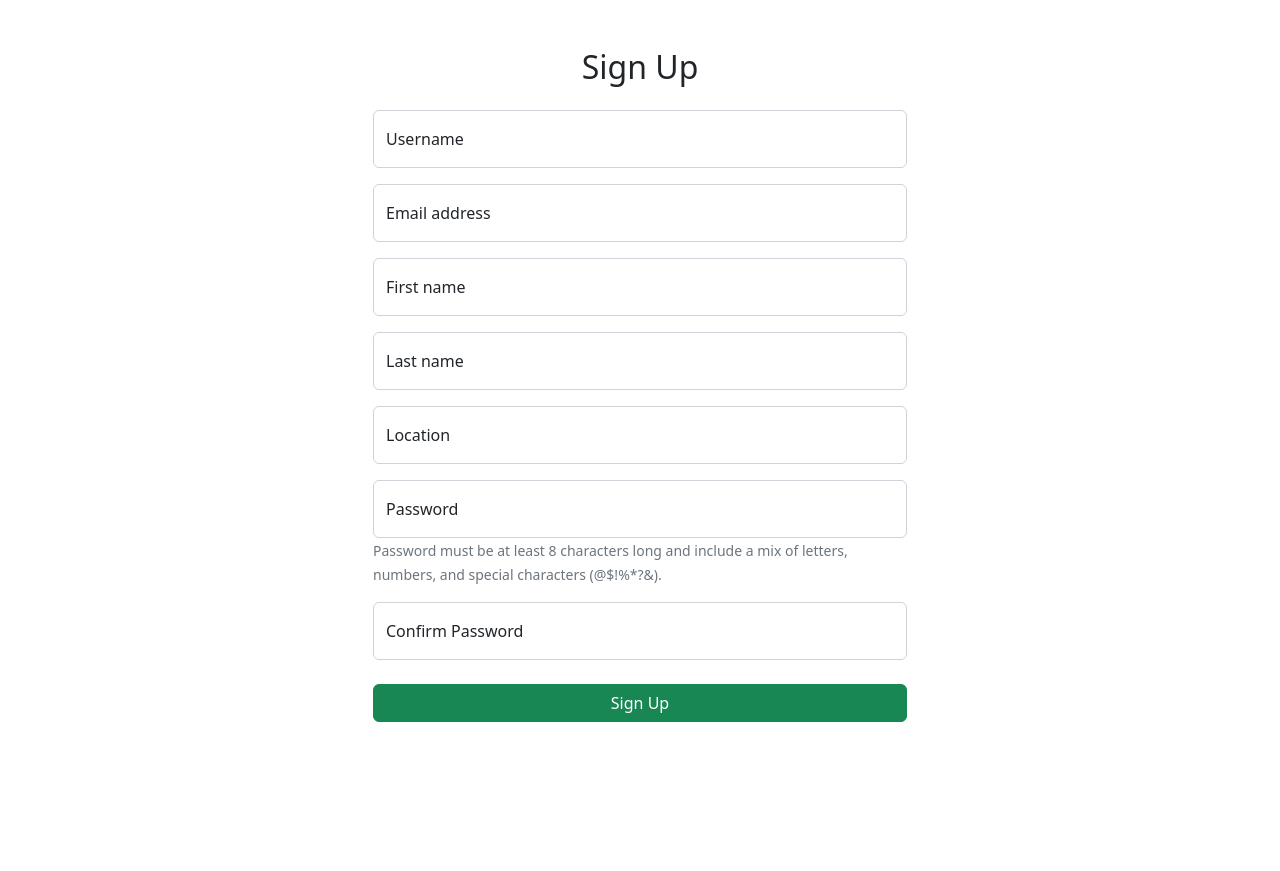
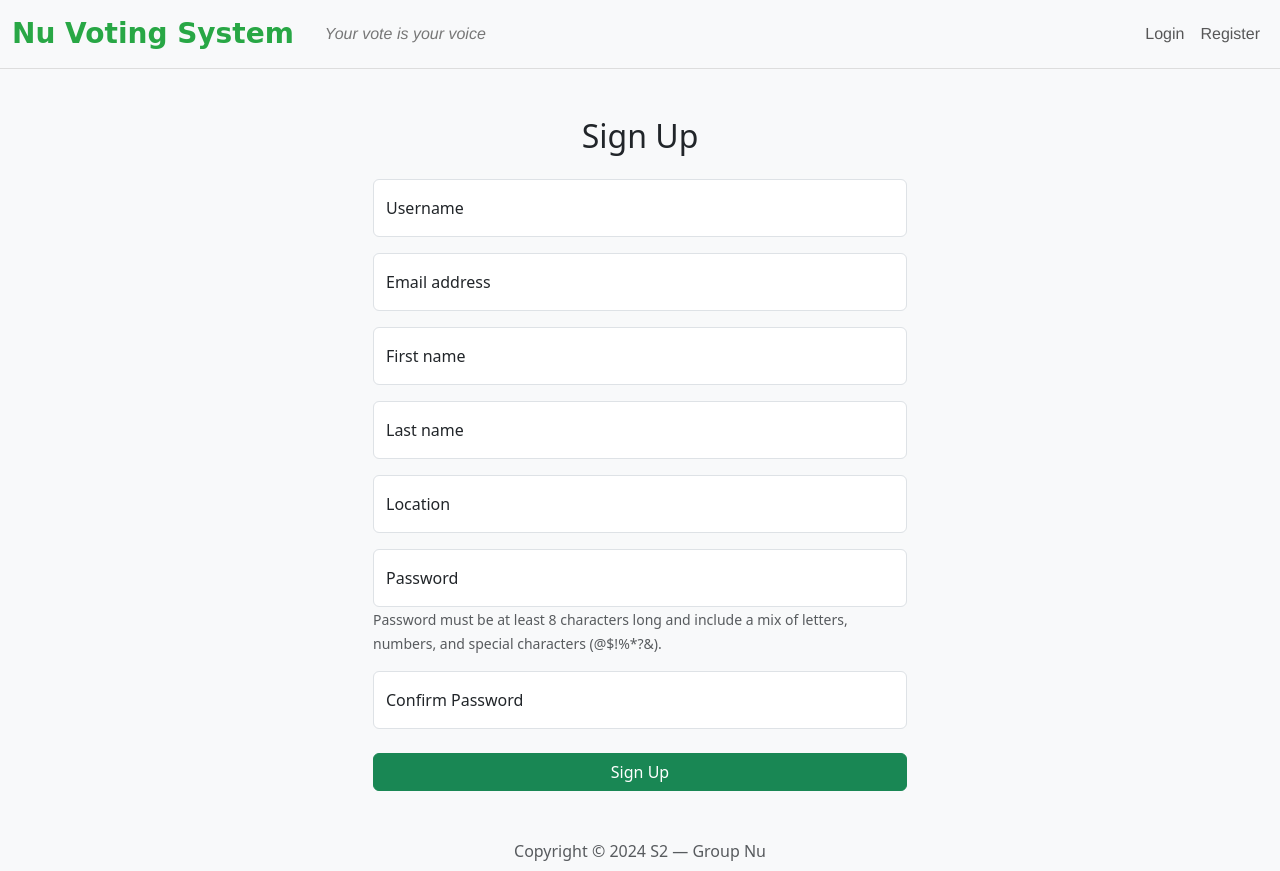
Before and after one commit to cysong/NuVote, a Flask app: page /register in a window 1280 px wide. Run offline with Flask 3, Linux system fonts and the light colour scheme.

Commit message:
add layout and logo

```diff
--- /dev/null
+++ b/yob/static/css/style.css
@@ -0,0 +1,55 @@
+/* user custom css */
+body {
+    background-color: #f8f9fa;
+    overflow: hidden; /* Disable default scrollbars for the entire page */
+    height: 100vh; /* Ensure the body height matches the viewport height */
+    margin: 0; /* Remove default margin from the body */
+  }
+
+  .scroll-container {
+    height: 100%;
+    overflow-y: scroll; /* Enable vertical scrolling */
+    -ms-overflow-style: none; /* Hide scrollbar for Internet Explorer and Edge */
+    scrollbar-width: none; /* Hide scrollbar for Firefox */
+  }
+
+  .scroll-container::-webkit-scrollbar {
+    display: none; /* Hide scrollbar for Chrome, Safari, and other WebKit browsers */
+  }
+
+  .navbar {
+    border-bottom: 1px solid #ddd;
+  }
+
+  .nav-link,
+  .slogan {
+    font-family: "Helvetica Neue", Helvetica, Arial, sans-serif;
+  }
+
+  .navbar-brand {
+    font-family: "Comic Sans MS", cursive, sans-serif;
+    color: #28a745 !important;
+    font-size: 1.75rem;
+    font-weight: bold;
+  }
+
+  .slogan {
+    font-size: 1rem;
+    color: #777;
+    margin-left: 15px;
+    font-style: italic;
+  }
+
+  .profile-small {
+    border-radius: 50% !important;
+    width: 48px;
+    height: 48px;
+    object-fit: cover;
+  }
+
+  .profile-large {
+    border-radius: 50% !important;
+    width: 128px;
+    height: 128px;
+    object-fit: cover;
+  }
--- a/yob/templates/layout.html
+++ b/yob/templates/layout.html
@@ -1,53 +1,74 @@
+<!-- templates/base.html -->
 <!DOCTYPE html>
-<html lang="en" data-bs-theme="auto">
+<html lang="en">
 <head>
-    <meta charset="utf-8">
-    <meta name="viewport" content="width=device-width, initial-scale=1">
-    <meta name="description" content="This is a voting management system">
-    <meta name="author" content="Nu">
-    <title>{% block title %}{% endblock %}</title>
-    <link href="https://cdn.jsdelivr.net/npm/bootstrap@5.2.3/dist/css/bootstrap.min.css" rel="stylesheet"
-          integrity="sha384-rbsA2VBKQhggwzxH7pPCaAqO46MgnOM80zW1RWuH61DGLwZJEdK2Kadq2F9CUG65" crossorigin="anonymous">
-    <link rel="stylesheet"
-          href="https://cdnjs.cloudflare.com/ajax/libs/bootstrap-icons/1.8.1/font/bootstrap-icons.min.css">
-    <style>
-<!--        customer css goes here-->
-    </style>
+    <meta charset="UTF-8">
+    <meta name="viewport" content="width=device-width, initial-scale=1.0">
+    <title>{{ APP_NAME if APP_NAME else "Voting" }} - {{ SLOGAN }}</title>
+    <link href="https://cdn.jsdelivr.net/npm/bootstrap@5.3.3/dist/css/bootstrap.min.css" rel="stylesheet" integrity="sha384-QWTKZyjpPEjISv5WaRU9OFeRpok6YctnYmDr5pNlyT2bRjXh0JMhjY6hW+ALEwIH" crossorigin="anonymous">
+    <link rel="stylesheet" href="https://cdn.jsdelivr.net/npm/bootstrap-icons@1.11.3/font/bootstrap-icons.min.css">
+    <link href="{{ url_for('static', filename='css/style.css') }}" rel="stylesheet">
 </head>
 <body>
-<nav></nav>
-<section class="content">
-    <div class="container mt-4">
-        {% for message in get_flashed_messages(with_categories=true) %}
-        <div class="alert alert-{{ message[0] }}" role="alert">{{ message[1] }}</div>
-        {% endfor %}
-        {% block content %}{% endblock %}
+    <div class="scroll-container">
+        <nav class="navbar navbar-expand-lg navbar-light bg-light">
+            <div class="container-fluid">
+                <a class="navbar-brand" href="/">{{APP_NAME if APP_NAME else "TreeTalk"}}</a>
+                <span class="navbar-text slogan">{{ SLOGAN }}</span>
+                <button class="navbar-toggler" type="button" data-bs-toggle="collapse" data-bs-target="#navbarNav" aria-controls="navbarNav" aria-expanded="false" aria-label="Toggle navigation">
+                    <span class="navbar-toggler-icon"></span>
+                </button>
+                <div class="collapse navbar-collapse" id="navbarNav">
+                    <ul class="navbar-nav ms-auto">
+                        {% if is_logged_in %}
+                            <li class="nav-item dropdown">
+                                <a class="nav-link" href="#" id="navbarDropdown" role="button" data-bs-toggle="dropdown" aria-expanded="false">
+                                    <img src="{{ profile_image }}" alt="{{ username }}" class="profile-small">
+                                </a>
+                                <ul class="dropdown-menu dropdown-menu-end" aria-labelledby="navbarDropdown">
+                                    <li><a class="dropdown-item" href="#">Edit Profile</a></li>
+                                    <li><a class="dropdown-item" href="#">Change Password</a></li>
+                                    {% if role == 'admin' %}
+                                        <li><a class="dropdown-item" href="#">Manage Users</a></li>
+                                    {% endif %}
+                                    <li><hr class="dropdown-divider"></li>
+                                    <li><a class="dropdown-item" href="{{ url_for('logout') }}">Logout</a></li>
+                                </ul>
+                            </li>
+                        {% else %}
+                            <li class="nav-item">
+                                <a class="nav-link" href="{{ url_for('login') }}">Login</a>
+                            </li>
+                            <li class="nav-item">
+                                <a class="nav-link" href="{{ url_for('register') }}">Register</a>
+                            </li>
+                        {% endif %}
+                    </ul>
+                </div>
+            </div>
+        </nav>
+        <div class="container mt-2">
+            <div id="alert-container">
+                {% with messages = get_flashed_messages(with_categories=true) %}
+                {% if messages %}
+                {% for category, message in messages %}
+                <div class="alert alert-{{ category }} alert-dismissible fade show" role="alert">
+                {{ message }}
+                    <button type="button" class="btn-close" data-bs-dismiss="alert" aria-label="Close"></button>
+                </div>
+                {% endfor %}
+                {% endif %}
+                {% endwith %}
+            </div>
+            <div>
+                {% block content %}
+                {% endblock %}
+            </div>
+            <div class="text-center mb-2 mt-5 text-muted">
+                Copyright &copy; 2024 S2 &mdash; Group Nu
+            </div>
+        </div>
     </div>
-</section>
-<!-- JavaScript Bundle with Popper -->
-<script>
-    // Example starter JavaScript for disabling form submissions if there are invalid fields
-    (() => {
-      'use strict'
-
-      // Fetch all the forms we want to apply custom Bootstrap validation styles to
-      const forms = document.querySelectorAll('.needs-validation')
-
-      // Loop over them and prevent submission
-      Array.from(forms).forEach(form => {
-        form.addEventListener('submit', event => {
-          if (!form.checkValidity()) {
-            event.preventDefault()
-            event.stopPropagation()
-          }
-
-          form.classList.add('was-validated')
-        }, false)
-      })
-    })()
-</script>
-<script src="https://cdn.jsdelivr.net/npm/bootstrap@5.3.3/dist/js/bootstrap.bundle.min.js"
-        integrity="sha384-YvpcrYf0tY3lHB60NNkmXc5s9fDVZLESaAA55NDzOxhy9GkcIdslK1eN7N6jIeHz"
-        crossorigin="anonymous"></script>
+    <script src="https://cdn.jsdelivr.net/npm/bootstrap@5.3.3/dist/js/bootstrap.bundle.min.js" integrity="sha384-YvpcrYf0tY3lHB60NNkmXc5s9fDVZLESaAA55NDzOxhy9GkcIdslK1eN7N6jIeHz" crossorigin="anonymous"></script>
 </body>
 </html>
```
Also changed, not shown: yob/static/images/default_profile.png (added), yob/static/images/logo.png (added).
